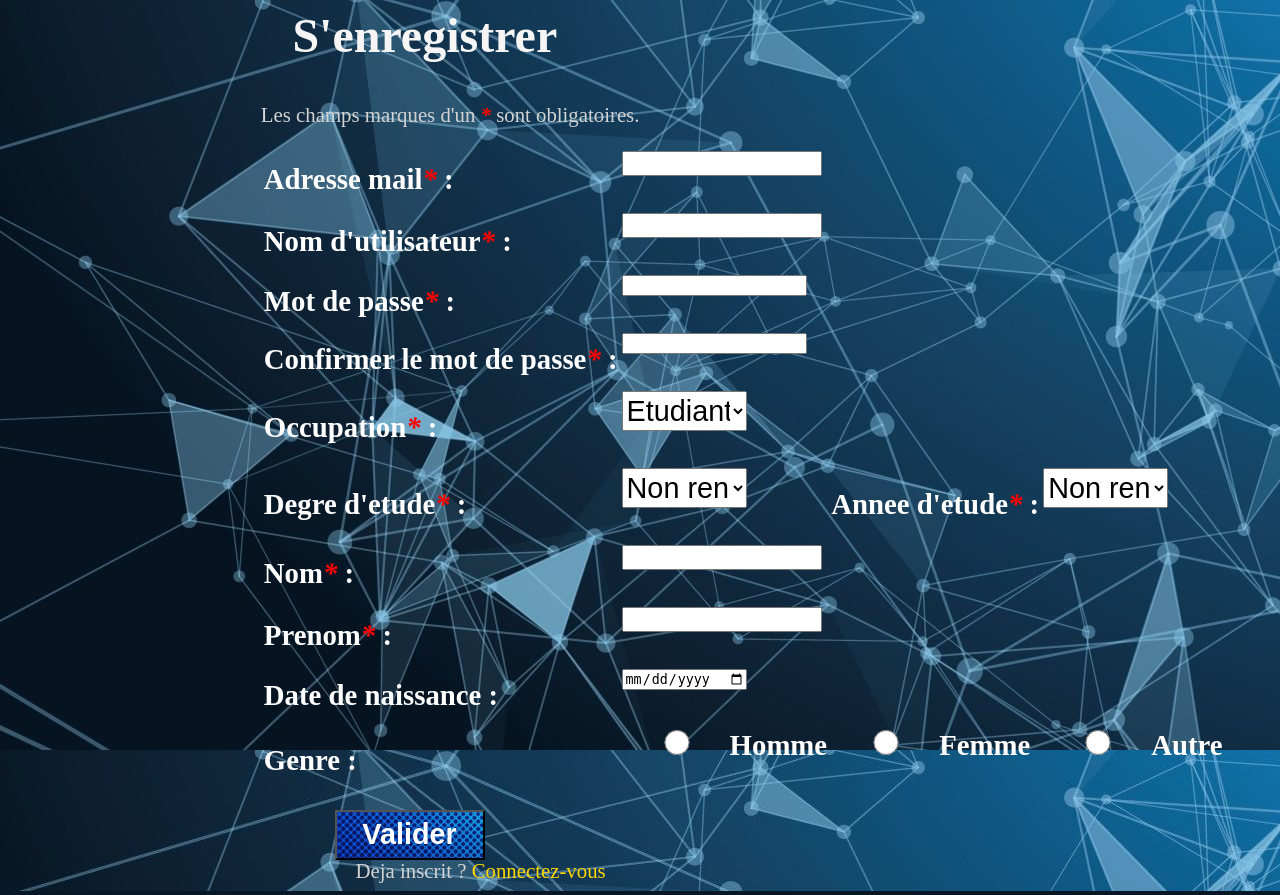
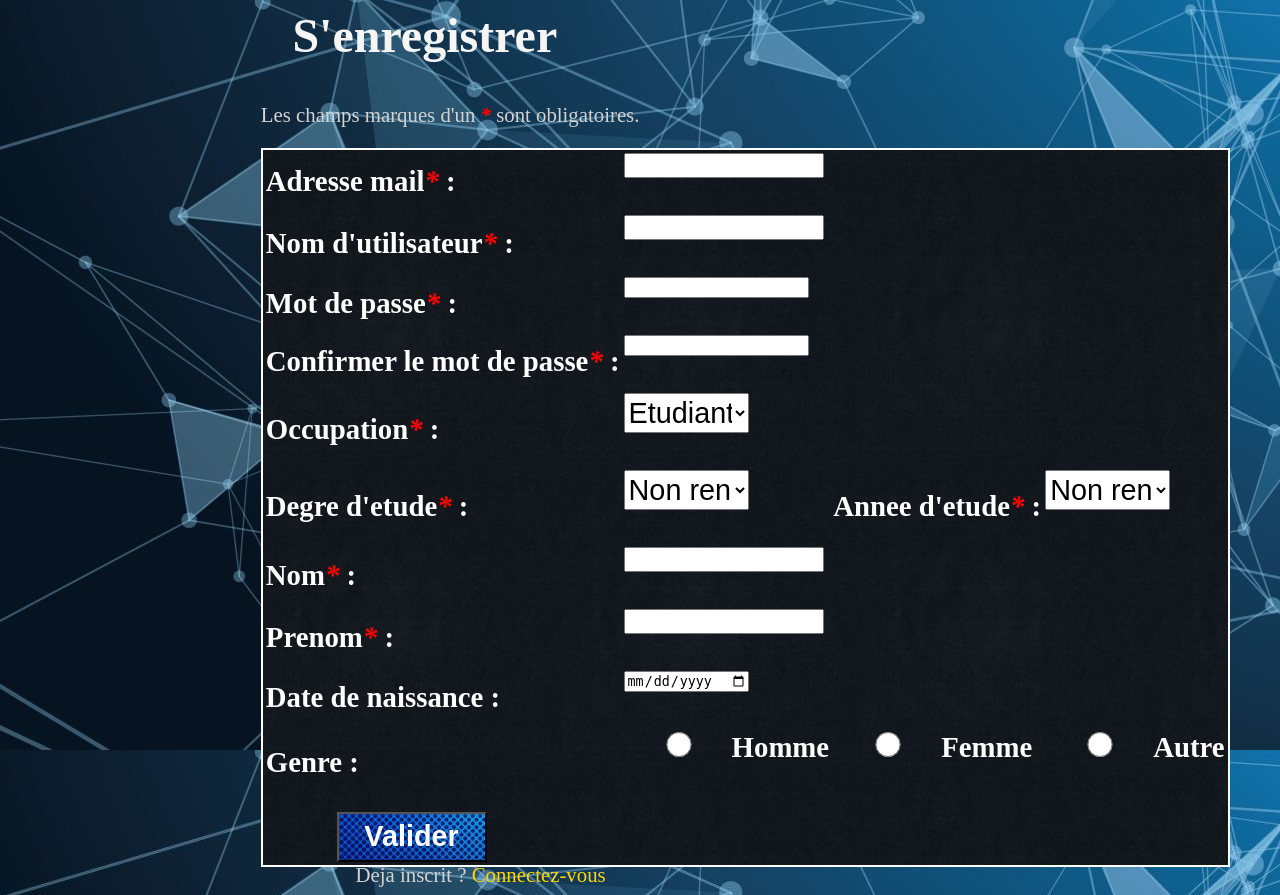
Before and after one commit to camillenavarro/ProjetPiscine, a PHP site: page /inscription_front.php in a window 1280 px wide. Run offline with PHP 8.4, Linux system fonts and the light colour scheme; data comes from the database, SQL or seed files in the repository.

Commit message:
Add files via upload

```diff
--- a/inscription_front.css
+++ b/inscription_front.css
@@ -52,8 +52,11 @@ i{
     color:red;
     font-weight: bold;
 }
+
 /* position de la table pour enregistrer quelqu'un*/
 table{
+    background-image:url(fonText.jpg);
+    border:solid 2px white;
     font-weight: bold;
     margin-left:20%;
     font-size: 180%;
```
